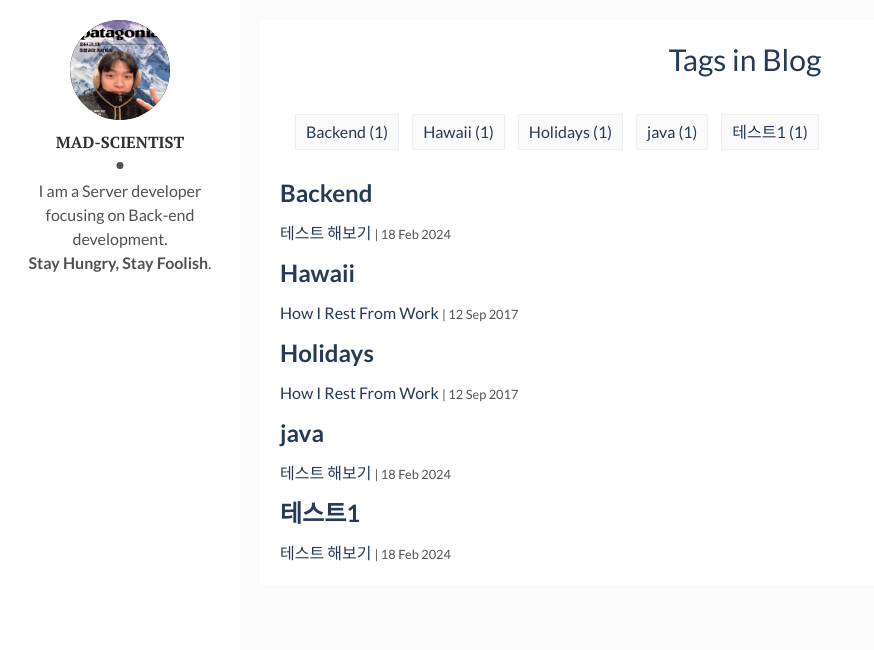
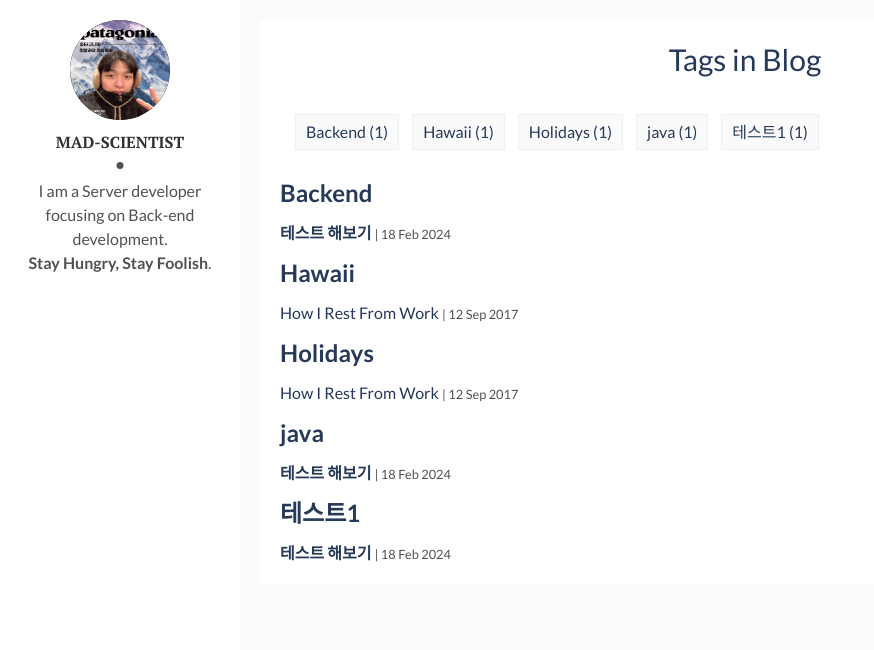
Before and after one commit to mad-cost/mad-cost.github.io, a Jekyll site: the page built from tags.html, in a window 1280 px wide. Shown: the top 650 px of the page, without its empty margins (0-874 px from the left). Built offline with Jekyll 4.4.1, drawn with Linux system fonts in a browser that asks for light colours.

```diff
--- a/_posts/2024-02-18-test.markdown
+++ b/_posts/2024-02-18-test.markdown
@@ -1,6 +1,6 @@
 ---
 layout: post #_layouts의 post.html
-title: 테스트 해보기
+title: <b>테스트 해보기</b>
 date: 2024-02-18 14:00:00 +0900 #_posts의 markdown 날짜와 무조건 일치해야 한다.
 description: Git page 테스트 해보기 # 내용 요약 (생략 가능)
 img: kotlin-logo.png # assets/img의 img이름
```
Also changed, not shown: assets/img/favicon/android-chrome-192x192.png (added), assets/img/favicon/android-chrome-512x512.png (added), assets/img/favicon/apple-touch-icon-144x144.png (deleted), assets/img/favicon/apple-touch-icon-72x72.png (deleted), assets/img/favicon/apple-touch-icon.png, assets/img/favicon/favicon-16x16.png (added), assets/img/favicon/favicon-32x32.png (added), assets/img/favicon/favicon.ico.
